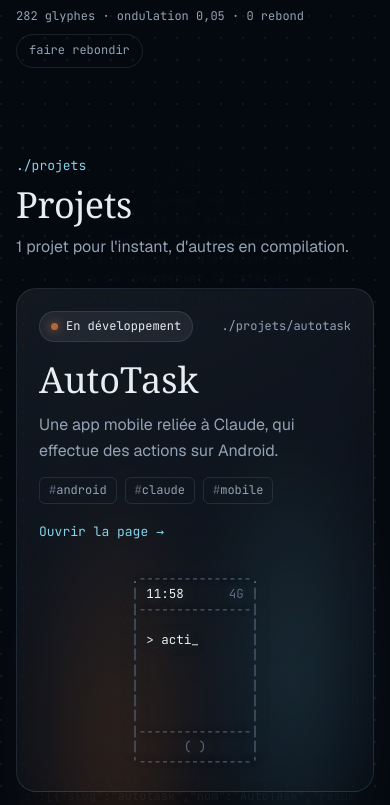
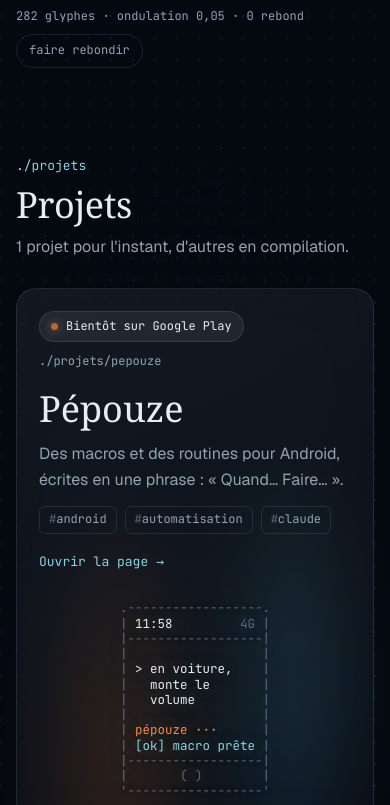
Before and after one commit to J0LEAN/Boyoyoy, a plain HTML site: page index.html in a window 390 px wide. Shown: the part 887-1692 px from the top of the page. Drawn offline with nearby package versions, Linux system fonts and the light colour scheme; animation ran at ten frames a second; a web font is replaced by a local one.

Commit message:
Remplacer AutoTask par Pépouze, son nom actuel
AutoTask était l'ancien nom de Pépouze. La fiche reprend les infos du
site pepouzeapp.com : macros « Quand… Faire… » pour Android, bientôt
sur Google Play, Claude en renfort. Le bouton principal mène au site
du projet ; le téléphone en caractères montre une phrase qui devient
une macro.

Co-Authored-By: Claude Opus 5.5 <noreply@anthropic.com>
Claude-Session: https://claude.ai/code/session_01VpGqBjZroazvQfiBkH6298

```diff
--- a/assets/js/config.js
+++ b/assets/js/config.js
@@ -2,7 +2,7 @@
  * Boyoyoy : la configuration du site.
  *
  * C'est le seul fichier à modifier pour changer les liens ou ajouter un projet.
- * Pour ajouter un projet : copie le bloc d'AutoTask dans `projets`, change le `slug`
+ * Pour ajouter un projet : copie le bloc de Pépouze dans `projets`, change le `slug`
  * (il devient l'adresse de la page : /#mon-projet) et remplis les champs.
  */
 window.BOYOYOY = {
@@ -22,28 +22,32 @@ window.BOYOYOY = {
 
   projets: [
     {
-      slug: "autotask",
-      nom: "AutoTask",
-      resume: "Une app mobile reliée à Claude, qui effectue des actions sur Android.",
+      slug: "pepouze",
+      nom: "Pépouze",
+      resume: "Des macros et des routines pour Android, écrites en une phrase\u00a0: «\u00a0Quand… Faire…\u00a0».",
       description: [
-        "AutoTask relie un téléphone Android à Claude. L'idée : demander une tâche, et laisser l'app effectuer les actions sur le téléphone.",
-        "Le projet démarre. Le dépôt vient d'être créé, et cette page suivra son avancement."
+        "Pépouze automatise un téléphone Android avec des règles simples. Quand le Bluetooth de la voiture se connecte, monter le volume et reprendre la musique. À 23\u00a0h, activer Ne pas déranger et baisser la luminosité.",
+        "On peut aussi le dire en une phrase\u00a0: Pépouze prépare la macro sur le téléphone, et peut passer la main à Claude pour les demandes plus complexes. Rien ne s'active avant d'avoir relu la macro.",
+        "11 déclencheurs, 29 actions, 58 exemples prêts à l'emploi, en 13 langues. Gratuite pendant le lancement."
       ],
-      // "en-developpement", "en-ligne", "en-pause" ou "idee"
-      statut: "en-developpement",
-      plateforme: "Android",
-      ia: "Claude",
-      debut: "Novembre 2026",
-      tags: ["android", "claude", "mobile"],
-      depot: { url: "https://github.com/J0LEAN/AutoTask", public: false },
-      // Adresse de la démo ou de l'app quand elle existe. Un projet web peut vivre
-      // dans ce site, par exemple "projets/autotask/".
-      lien: "",
+      // "en-developpement", "bientot", "en-ligne", "en-pause" ou "idee"
+      statut: "bientot",
+      plateforme: "Android 8 ou plus",
+      ia: "Sur le téléphone, Claude en renfort",
+      tags: ["android", "automatisation", "claude"],
+      // Le site du projet, s'il en a un. Un projet web peut aussi vivre dans
+      // ce dépôt, par exemple "projets/mon-projet/".
+      lien: "https://pepouzeapp.com",
+      lienTexte: "Voir le site de Pépouze",
+      // Facultatif : { url: "https://github.com/J0LEAN/...", public: true }
+      depot: null,
       // Ce qui défile sur l'écran du téléphone dessiné en caractères.
+      ecranAgent: "pépouze",
+      ecranLegende: "Exemple : une phrase devient une macro",
       ecran: [
-        { demande: "ouvre l'appareil photo", reponse: "ouvert" },
-        { demande: "active le mode avion", reponse: "activé" },
-        { demande: "mets un minuteur de 10 min", reponse: "lancé" }
+        { demande: "en voiture, monte le volume", reponse: "macro prête" },
+        { demande: "à 23\u00a0h, active Ne pas déranger", reponse: "macro prête" },
+        { demande: "écouteurs branchés\u00a0: musique à 60\u00a0%", reponse: "macro prête" }
       ]
     }
   ]
--- a/assets/js/main.js
+++ b/assets/js/main.js
@@ -11,6 +11,7 @@
 
   var STATUTS = {
     "en-developpement": "En développement",
+    "bientot": "Bientôt sur Google Play",
     "en-ligne": "En ligne",
     "en-pause": "En pause",
     "idee": "Idée"
@@ -57,7 +58,7 @@
 
   /* ---------- Le téléphone dessiné en caractères ---------- */
 
-  var PW = 15; // largeur intérieure de l'écran
+  var PW = 18; // largeur intérieure de l'écran
 
   function fit(s, n) {
     s = s.length > n ? s.slice(0, n) : s;
@@ -89,14 +90,16 @@
       out.push(f("|") + " " + (l.cls ? '<span class="' + l.cls + '">' + txt + "</span>" : txt) + " " + f("|"));
     }
     out.push(f("|" + rule + "|"));
-    out.push(f("|      ( )      |"));
+    var side = (PW - 3) / 2;
+    out.push(f("|" + new Array(Math.floor(side) + 1).join(" ") + "( )" + new Array(Math.ceil(side) + 1).join(" ") + "|"));
     out.push(f("'" + rule + "'"));
     return out.join("\n");
   }
 
-  function Phone(pre, steps) {
+  function Phone(pre, steps, agent) {
     this.pre = pre;
     this.steps = steps;
+    this.agent = agent || "claude";
     this.i = 0;
     this.token = null;
   }
@@ -118,7 +121,7 @@
   Phone.prototype.still = function () {
     var st = this.steps[0];
     this.draw(this.cmd(st.demande).concat([
-      { text: "" }, { text: "claude ···", cls: "ph-ai" }, { text: "[ok] " + st.reponse, cls: "ph-ok" }
+      { text: "" }, { text: this.agent + " ···", cls: "ph-ai" }, { text: "[ok] " + st.reponse, cls: "ph-ok" }
     ]));
   };
   Phone.prototype.start = function () {
@@ -142,12 +145,12 @@
       var done = this.cmd(st.demande);
       for (var d = 0; d < 6; d++) {
         if (!token.alive) return;
-        this.draw(done.concat([{ text: "" }, { text: "claude " + "···".slice(0, (d % 3) + 1), cls: "ph-ai" }]));
+        this.draw(done.concat([{ text: "" }, { text: this.agent + " " + "···".slice(0, (d % 3) + 1), cls: "ph-ai" }]));
         await sleep(230);
       }
       if (!token.alive) return;
       this.draw(done.concat([
-        { text: "" }, { text: "claude ···", cls: "ph-ai" }, { text: "[ok] " + st.reponse, cls: "ph-ok" }
+        { text: "" }, { text: this.agent + " ···", cls: "ph-ai" }, { text: "[ok] " + st.reponse, cls: "ph-ok" }
       ]));
       await sleep(2000);
       this.i++;
@@ -166,7 +169,7 @@
     $$("[data-phone]", root).forEach(function (pre) {
       var p = projets.find(function (x) { return x.slug === pre.getAttribute("data-phone"); });
       if (!p || !p.ecran || !p.ecran.length) return;
-      var ph = new Phone(pre, p.ecran);
+      var ph = new Phone(pre, p.ecran, p.ecranAgent);
       pre._phone = ph;
       ph.still();
       if (phoneObserver) phoneObserver.observe(pre); else ph.start();
@@ -314,18 +317,18 @@
     var idx = projets.indexOf(p);
     var next = projets.length > 1 ? projets[(idx + 1) % projets.length] : null;
     var desc = (p.description || []).map(function (d) { return "<p>" + esc(d) + "</p>"; }).join("");
-    var code;
+    var code = "";
     if (p.depot && p.depot.url && p.depot.public) {
       code = '<a href="' + esc(p.depot.url) + '">' + esc(p.depot.url.replace("https://", "")) + "</a>";
-    } else {
+    } else if (p.depot && p.depot.url) {
       code = "Dépôt privé";
     }
     var actions = "";
-    if (p.lien) actions += '<a class="btn btn-primary" href="' + esc(p.lien) + '">Ouvrir ' + esc(p.nom) +
+    if (p.lien) actions += '<a class="btn btn-primary" href="' + esc(p.lien) + '">' + esc(p.lienTexte || "Ouvrir " + p.nom) +
       ' <span class="arrow" aria-hidden="true">→</span></a>';
     if (p.depot && p.depot.url && p.depot.public) {
       actions += '<a class="btn btn-ghost" href="' + esc(p.depot.url) + '">Voir le code</a>';
-    } else {
+    } else if (p.depot && p.depot.url) {
       actions += '<span class="note-private"><span aria-hidden="true">[privé]</span> Le code n\'est pas encore public.</span>';
     }
     actions += '<a class="btn btn-ghost" href="' + esc(site.github) + '">Suivre sur GitHub</a>';
@@ -347,12 +350,13 @@
             (p.plateforme ? "<dt>Plateforme</dt><dd>" + esc(p.plateforme) + "</dd>" : "") +
             (p.ia ? "<dt>IA</dt><dd>" + esc(p.ia) + "</dd>" : "") +
             (p.debut ? "<dt>Démarré</dt><dd>" + esc(p.debut) + "</dd>" : "") +
-            "<dt>Code</dt><dd>" + code + "</dd>" +
-            "<dt>Adresse</dt><dd><code>/#" + esc(p.slug) + "</code></dd>" +
+            (p.lien ? '<dt>Site</dt><dd><a href="' + esc(p.lien) + '">' + esc(p.lien.replace(/^https?:\/\//, "").replace(/\/$/, "")) + "</a></dd>" : "") +
+            (code ? "<dt>Code</dt><dd>" + code + "</dd>" : "") +
+            "<dt>Page ici</dt><dd><code>/#" + esc(p.slug) + "</code></dd>" +
           "</dl>" +
           (p.ecran && p.ecran.length
             ? '<figure class="phone-box"><pre class="phone" data-phone="' + esc(p.slug) + '" aria-hidden="true"></pre>' +
-              "<figcaption>Aperçu illustratif de l'idée</figcaption></figure>"
+              "<figcaption>" + esc(p.ecranLegende || "Aperçu illustratif") + "</figcaption></figure>"
             : "") +
         "</aside>" +
       "</div>" +
--- a/index.html
+++ b/index.html
@@ -78,7 +78,7 @@
         <p class="section-meta" data-count></p>
       </header>
       <div class="cards" data-cards>
-        <noscript><p class="section-meta">Active JavaScript pour voir les projets. Le premier : AutoTask, une app mobile reliée à Claude qui effectue des actions sur Android.</p></noscript>
+        <noscript><p class="section-meta">Active JavaScript pour voir les projets. Le premier : Pépouze, des macros et des routines pour Android (pepouzeapp.com).</p></noscript>
       </div>
     </div>
   </section>
```
Also changed, not shown: 1 other file.
